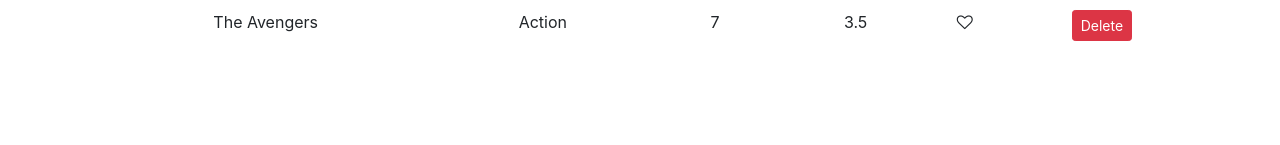
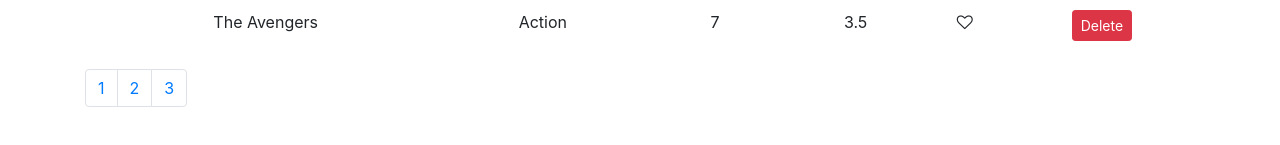
Before and after one commit to frdvorak/vidly, a React (Create React App) app: page / in a window 1280 px wide. Shown: the part 561-706 px from the top of the page. Built offline with nearby package versions, Linux system fonts and the light colour scheme.

Commit message:
pagination added

```diff
--- a/package.json
+++ b/package.json
@@ -5,6 +5,7 @@
   "dependencies": {
     "bootstrap": "^4.1.1",
     "font-awesome": "^4.7.0",
+    "lodash": "^4.17.10",
     "react": "^16.7.0",
     "react-dom": "^16.7.0",
     "react-scripts": "2.1.3"
--- a/src/components/common/like.jsx
+++ b/src/components/common/like.jsx
@@ -1,4 +1,4 @@
-import React, { Component } from 'react';
+import React from 'react';
 
 // Input: liked: Boolean
 // Output: onClick
--- /dev/null
+++ b/src/components/common/pagination.jsx
@@ -0,0 +1,23 @@
+import React from 'react';
+import _ from 'lodash'; // Lodash is similar to Underscore library
+
+const Pagination = (props) => {
+    const { itemsCount, pageSize, onPageChange } = props;
+    const pagesCount = Math.ceil(itemsCount / pageSize);
+    if (pagesCount === 1) return null;
+    const pages = _.range(1, pagesCount + 1);
+    return (
+        <nav>
+            <ul className="pagination">
+                {pages.map(page => (
+                    <li key={page} className="page-item">
+                        <a href='#' className="page-link" onClick={() => onPageChange(page)} >{page}</a>
+                    </li>
+                ))}
+
+            </ul>
+        </nav>
+    );
+}
+
+export default Pagination;
--- a/src/components/movies.jsx
+++ b/src/components/movies.jsx
@@ -1,11 +1,14 @@
 import React, { Component } from 'react';
 import { getMovies } from '../services/fakeMovieService';
 import 'bootstrap/dist/css/bootstrap.css';
-import Like from './common/like'
+import Like from './common/like';
+import Pagination from './common/pagination';
 
 class Movies extends Component {
     state = {
-        movies: getMovies()
+        movies: getMovies(),
+        pageSize: 4,
+        currentPage: 1,
     };
     handleDelete = (movie) => {
         const movies = this.state.movies.filter(m => m._id !== movie._id);
@@ -19,13 +22,16 @@
         this.setState({ movies });
         console.log('liked', movie);
     };
+    handlePageChange = page => {
+        console.log(page);
+    };
     render() {
-
-        const { length } = this.state.movies;
-        if (this.state.movies.length === 0) return <p>There are no movies in the database.</p>
+        const { length: count } = this.state.movies;
+        const { pageSize, currentPage } = this.state;
+        if (count === 0) return <p>There are no movies in the database.</p>
         return (
             <React.Fragment>
-                <p>Showing {this.state.movies.length} movies in the database.</p>
+                <p>Showing {count} movies in the database.</p>
                 <table className="table">
                     <thead>
                         <tr>
@@ -57,6 +63,12 @@
                         ))}
                     </tbody>
                 </table>
+                <Pagination
+                    itemsCount={count}
+                    pageSize={pageSize}
+                    currentPage={currentPage}
+                    onPageChange={this.handlePageChange}
+                />
             </React.Fragment>
 
         )
```
Also changed, not shown: 1 other file (tests, documents, lock files or other folders).
